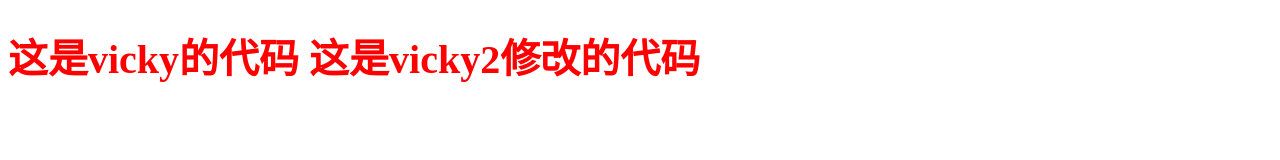
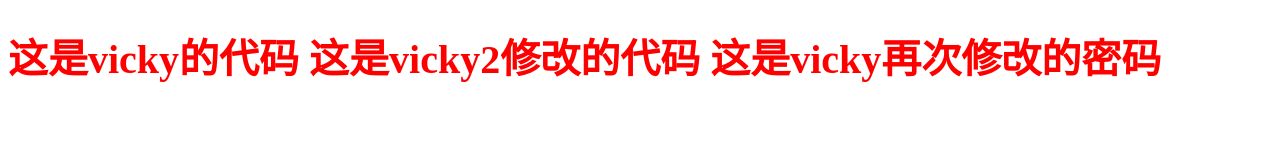
Before and after one commit to vicky-young/demo, a plain HTML site: page index.html in a window 1280 px wide. Drawn offline with Linux system fonts and the light colour scheme.

Commit message:
vicky再次修改的密码

```diff
--- a/index.html
+++ b/index.html
@@ -13,7 +13,7 @@
 <body>
     <div>
         <div class="box">
-            <h1>这是vicky的代码 这是vicky2修改的代码
+            <h1>这是vicky的代码 这是vicky2修改的代码 这是vicky再次修改的密码
             </h1>
         </div>
     </div>
```
